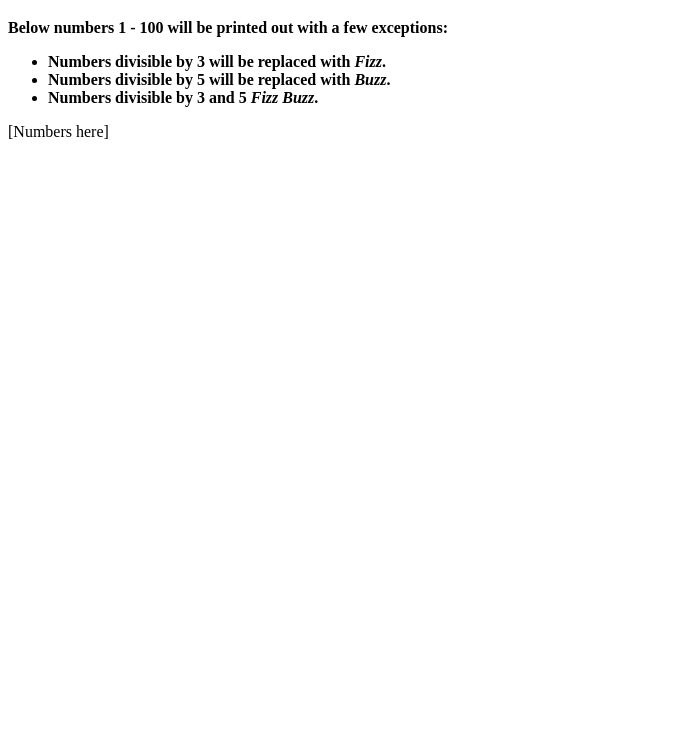
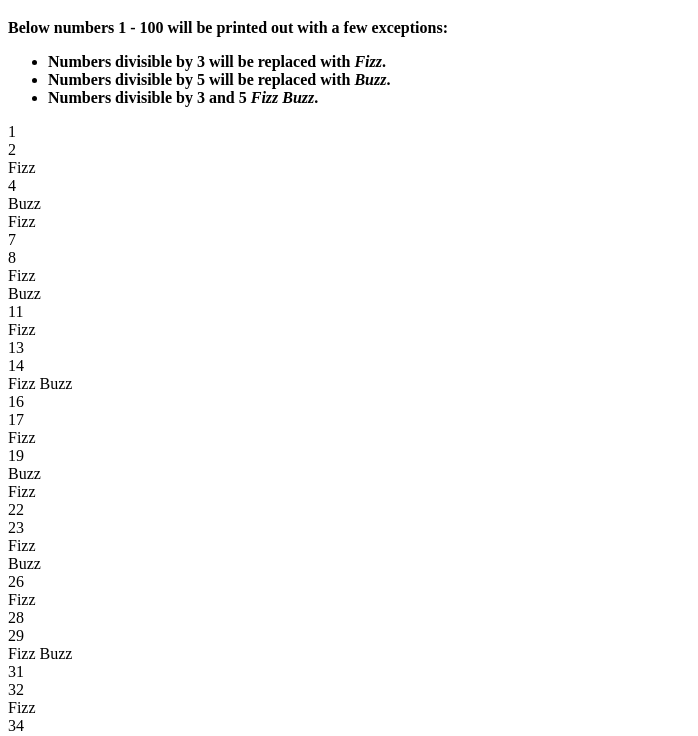
Before and after one commit to Hollyw00d/fizzBuzzApp, a plain HTML site: page index.html in a window 1280 px wide. Shown: the part 61-797 px from the top of the page, without its empty margins (0-698 px from the left). Drawn offline with nearby package versions, Linux system fonts and the light colour scheme.

Commit message:
app done

```diff
--- a/index.html
+++ b/index.html
@@ -3,6 +3,7 @@
 <head>
 	<title>Fizz Buzz App Using jQuery by Matt Jennings</title>
 	<script src="js/jquery-1.11.1.min.js"></script>
+	<script src="js/local.js"></script>
 </head>
 <body>
 
@@ -16,7 +17,7 @@
 	<li><strong>Numbers divisible by 3 and 5 <em>Fizz Buzz</em>.</strong></li>
 </ul>
 
-<p id="fizzbuzz-output">[Numbers here]</p>
+<p id="fizzbuzz-output"></p>
 
 </body>
 </html>
--- a/js/local.js
+++ b/js/local.js
@@ -3,3 +3,47 @@
  * Numbers 1 - 100 will be printed out with exceptions found here:
  * http://en.wikipedia.org/wiki/Fizz_buzz
 ***/
+
+// Print Out Numbers 1 - 100 and append to [p#fizzbuzz-output]
+
+// Start Anonymous function
+(function() {
+
+// Start jQuery Ready Function
+$(function() {
+
+	// Fizz Buzz JS
+	function fizzBuzz() {
+
+		// Fizz Buzz output container
+		var outputContainer = $("#fizzbuzz-output");
+
+		// Print 1 - 100 with  exceptions for:
+		// >> 3 prints out "Fizz"
+		// >> 5 prints out "Buzz"
+		// >> 3 prints out "Fizz Buzz"
+		function printOneThroughHundred() {
+			for(i = 1; i <= 100; i++) {
+				if(i % 3 == 0 && i % 5 == 0) {
+					$(outputContainer).append("Fizz Buzz <br />");
+				} else if(i % 3 == 0) {
+					$(outputContainer).append("Fizz<br />");
+				} else if(i % 5 == 0) {
+					$(outputContainer).append("Buzz<br />");
+				} else {
+					$(outputContainer).append(i + "<br />");
+				}
+
+			}
+		}
+		printOneThroughHundred();
+
+	}
+	fizzBuzz();
+
+});
+// End jQuery Ready Function
+
+
+})();
+// End Anonymous function
```
